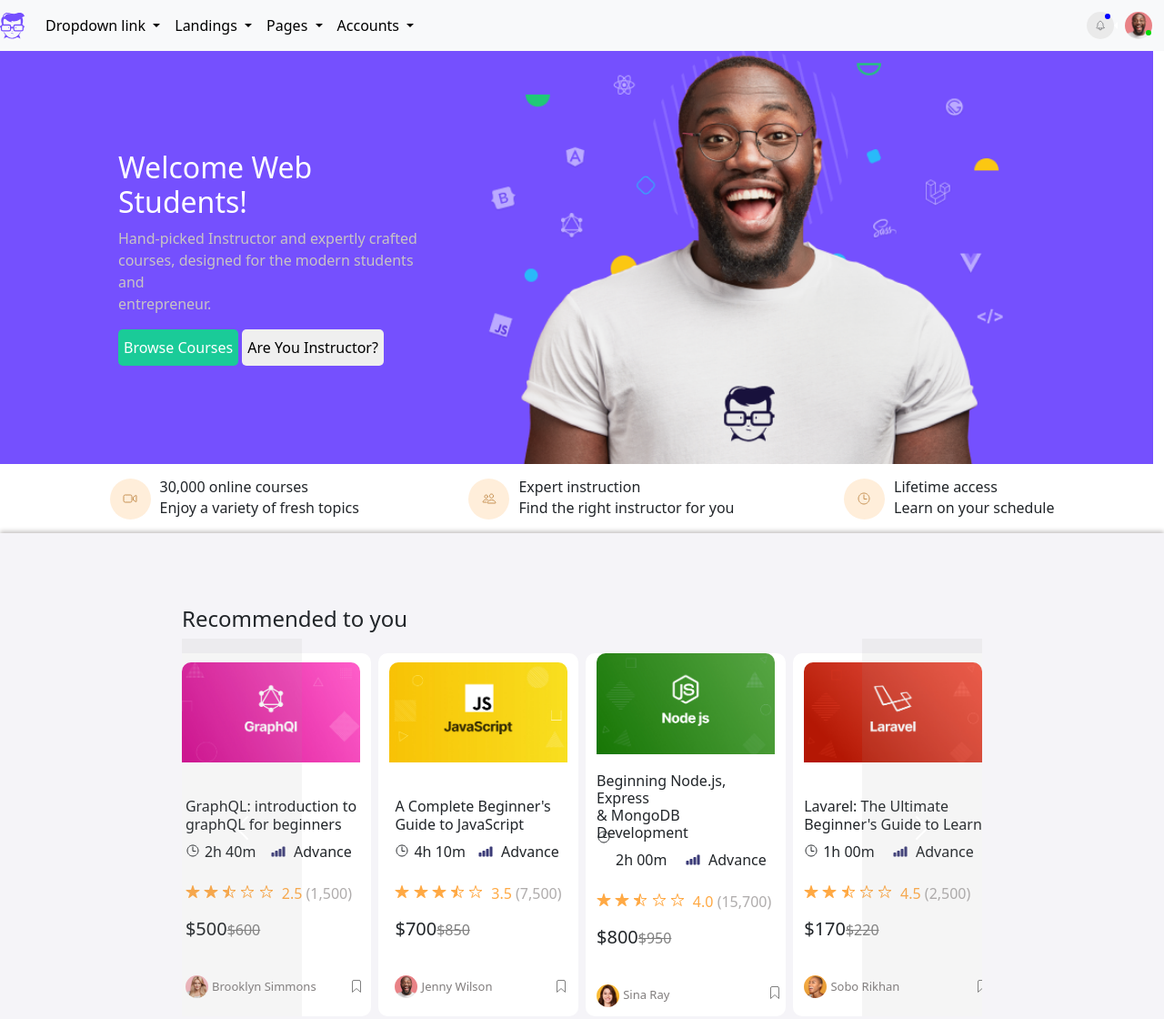
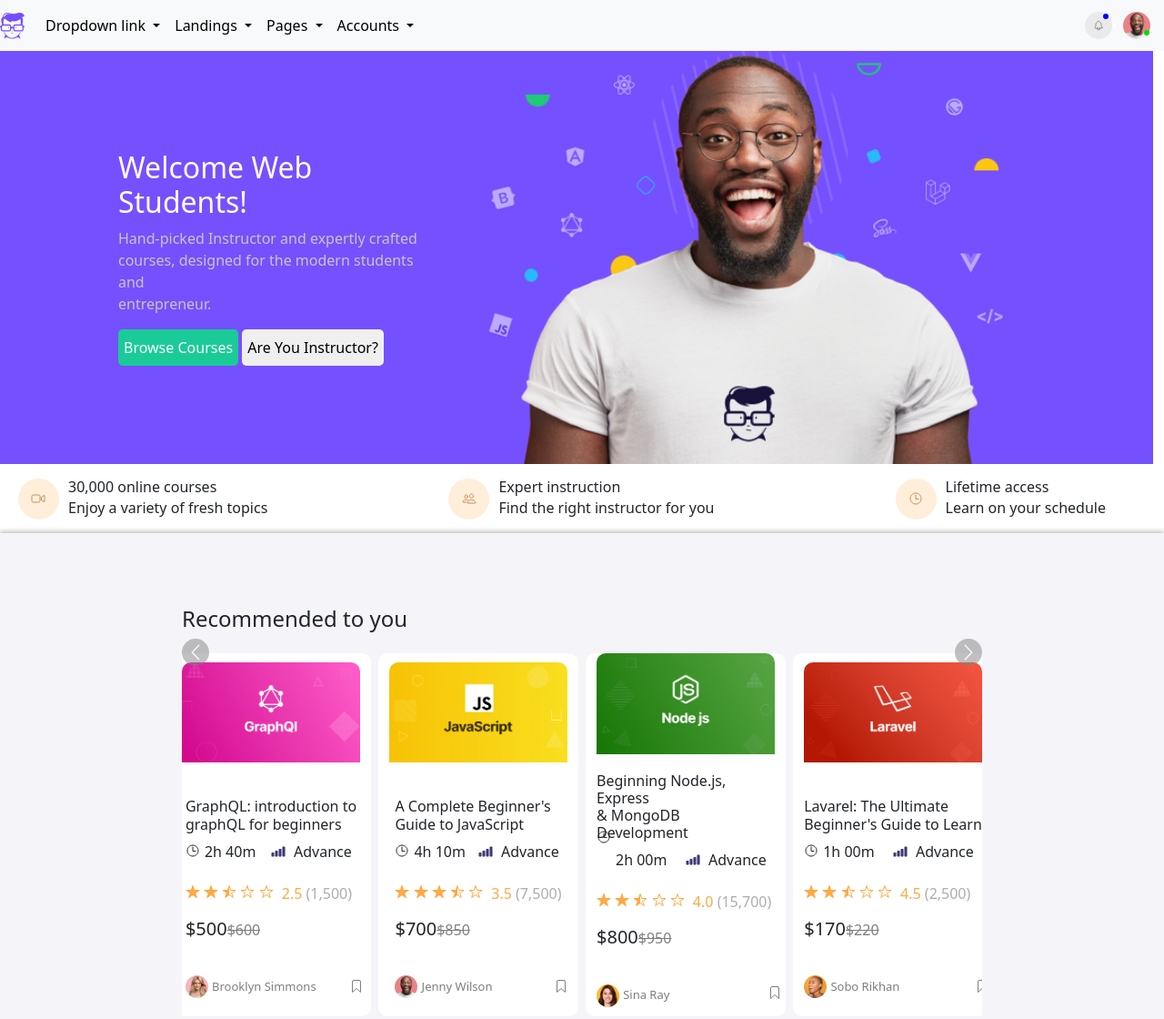
Before and after one commit to MatteoPas93/Lezione_M3_W3D1, a plain HTML site: page index.html in a window 1280 px wide. Shown: the top 1120 px of the page at 91% size. Drawn offline with nearby package versions, Linux system fonts and the light colour scheme.

Commit message:
Modifica carousel

```diff
--- a/index.html
+++ b/index.html
@@ -301,8 +301,7 @@
         <img src="./assets/hero-img.png" alt="hero" />
       </div>
     </div>
-    <div
-      class="information__courses d-flex flex-wrap justify-content-evenly align-items-center mt-3"
+    <div class="information__courses d-flex flex-wrap justify-content-between  mt-3"
     >
       <div class="courses d-flex">
         <div class="courses__icon position-relative">
--- a/style.css
+++ b/style.css
@@ -17,7 +17,7 @@
 }
 
 .nav__icon {
-    margin-right: 25px;
+    padding-right: 27px;
 }
 
 .user__big {
@@ -120,6 +120,7 @@
   height: 100%;
 }
 
+
 .courses__icon {
   width: 45px;
   height: 45px;
@@ -139,6 +140,13 @@
   height: 45px;
   background: #ffeeda;
   border-radius: 50%;
+}
+
+.information__courses {
+  width: 95%;
+  padding-left: 20px;
+
+
 }
 
 .icon__information__courses {
@@ -285,8 +293,16 @@
 }
 
 .button__carousel {
-  background: rgb(152, 152, 152);
-  opacity: 0.1;
+  background: rgb(130, 129, 129);
+  opacity: 0.5;
+  width: 30px;
+  height: 30px;
+  border-radius: 50%;
+}
+
+.carousel-control-next-icon,
+.carousel-control-prev-icon {
+  width: 1.3em;
 }
 
 .footer {
```
